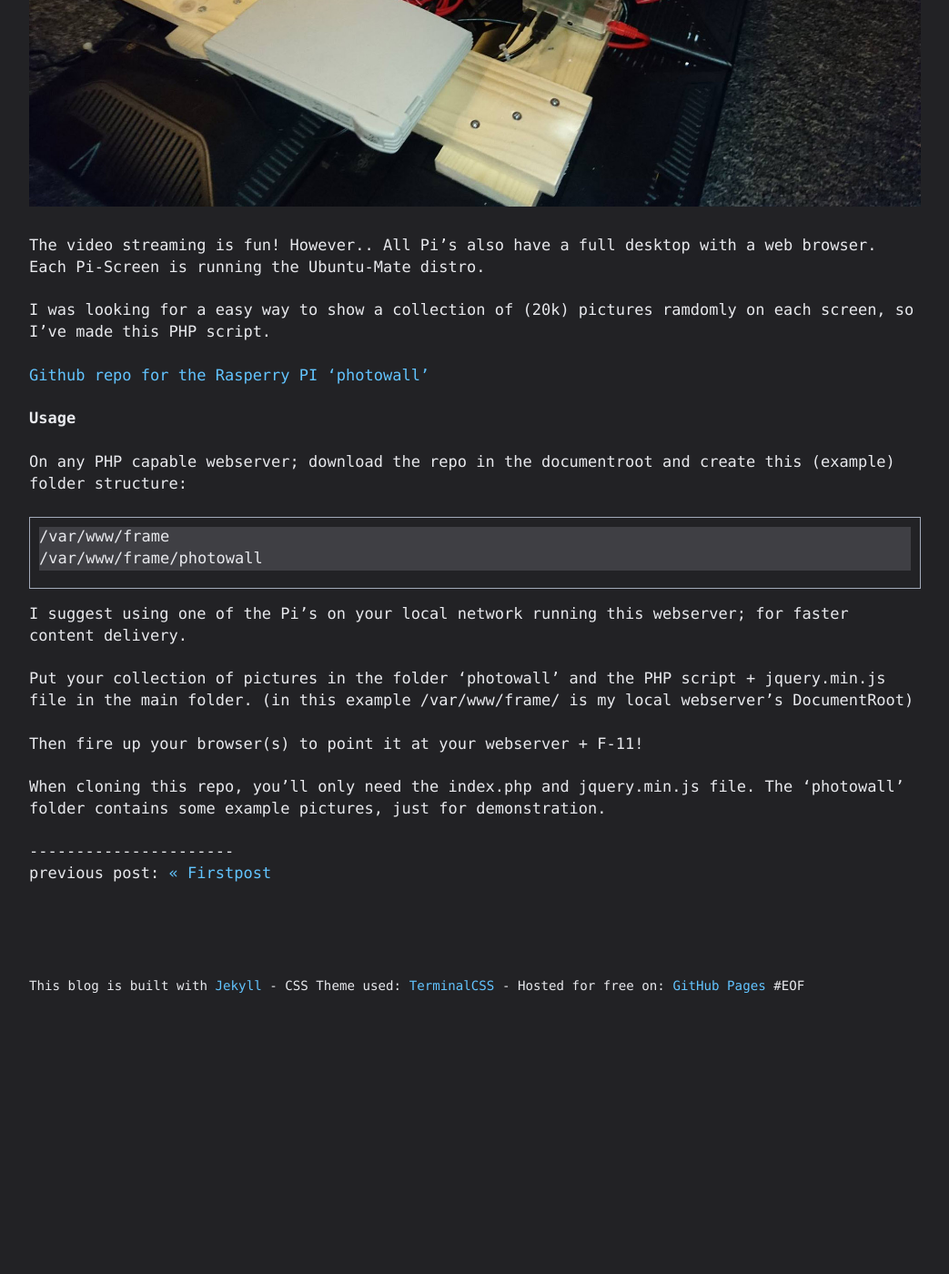
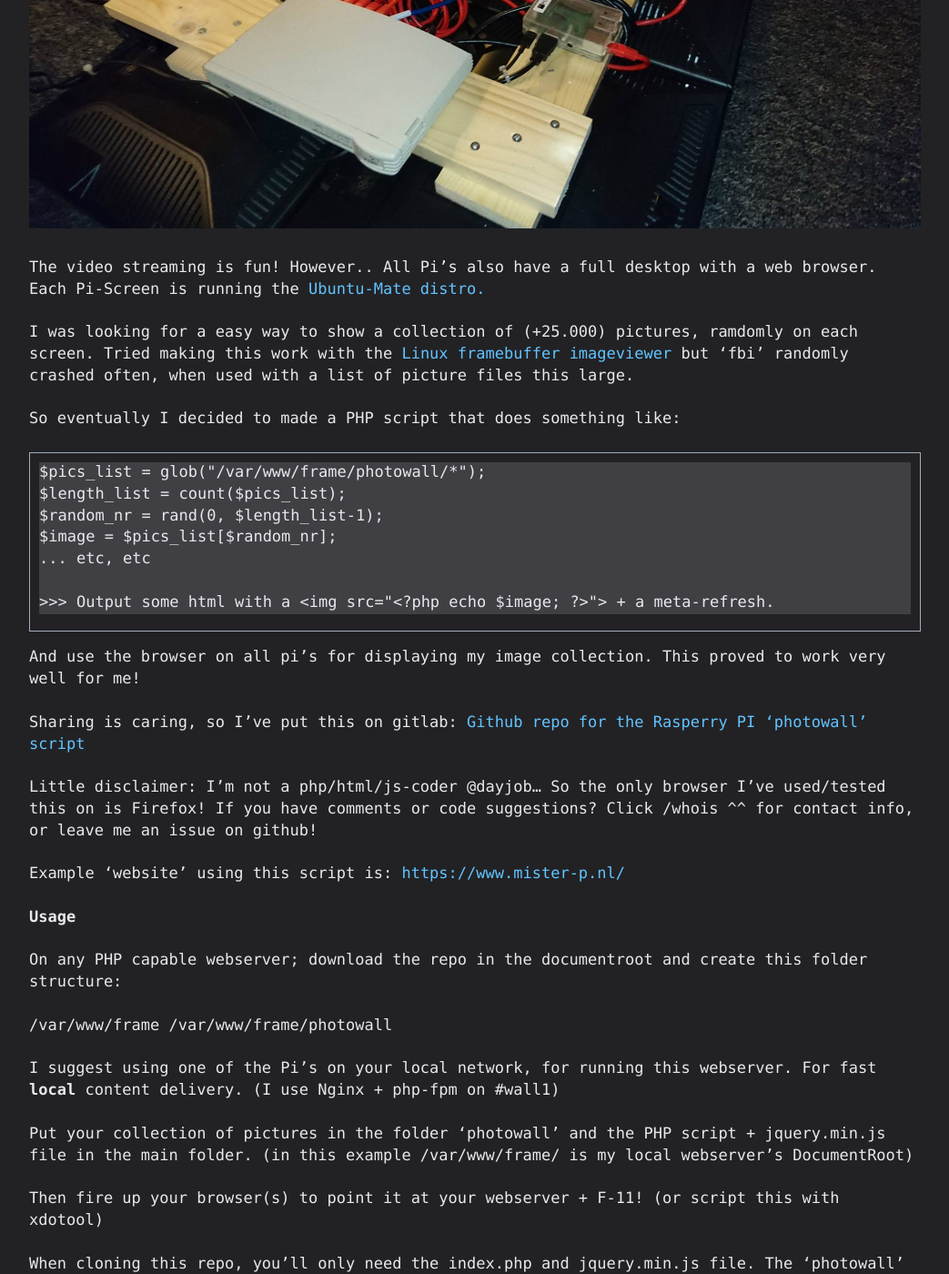
Before and after one commit to basdds/basdds.github.io, a Jekyll site: the page built from _posts/2020-01-21-Raspberry-Pi-Photowall.md, in a window 1280 px wide and 1400 px high, scrolled down 1953 px. Shown: the whole window at 91% size, without its empty margins (118-1161 px from the left). Built offline with Jekyll 4.4.1, drawn with Linux system fonts in a browser that asks for light colours; before the commit the page ends 3050 px from its top, so only the background shows below that; some of the changed text lies outside the part shown.

Commit message:
site update

````diff
--- a/_posts/2020-01-21-Raspberry-Pi-Photowall.md
+++ b/_posts/2020-01-21-Raspberry-Pi-Photowall.md
@@ -2,7 +2,7 @@
 layout: post
 author: Bas
 ---
-A simple PHP script, for displaying randomly-chosen pictures on my 6 PiWall nodes.
+'php-pi-photowall' - A simple PHP script for displaying randomly-chosen pictures on my 6 PiWall nodes.
 
 ![image](/assets/images/piwall.jpg)
 
@@ -16,31 +16,47 @@ A [video](https://www.youtube.com/watch?v=Kru--U1kRy8){:target="_blank"} of what
 
 <iframe width="560" height="315" src="https://www.youtube-nocookie.com/embed/Kru--U1kRy8" frameborder="0" allow="accelerometer; autoplay; encrypted-media; gyroscope; picture-in-picture" allowfullscreen></iframe><br/>
 
-And how it was built; using some wood for a supporting frame... :-)
+And how it was built, using some wood for a frame supporting the 6 moniotors:
 
 [FB Photo album 'piwall'](https://www.facebook.com/bas.dds.nl/media_set?set=a.1429959373697741.1073741893.100000510777171&type=1&l=a61e0e0002){:target="_blank"}
 
 ![image](/assets/images/piwall2.jpg)
 
-The video streaming is fun! However.. All Pi's also have a full desktop with a web browser. Each Pi-Screen is running the Ubuntu-Mate distro.
+The video streaming is fun! However.. All Pi's also have a full desktop with a web browser. Each Pi-Screen is running the [Ubuntu-Mate distro.](https://ubuntu-mate.org/raspberry-pi/){:target="_blank"}
 
-I was looking for a easy way to show a collection of (20k) pictures ramdomly on each screen, so I've made this PHP script.
+I was looking for a easy way to show a collection of (+25.000) pictures, ramdomly on each screen. Tried making this work with the [Linux framebuffer imageviewer](https://manpages.ubuntu.com/manpages/bionic/man1/fbi.1.html){:target="_blank"} but 'fbi' randomly crashed often, when used with a list of picture files this large.
 
-[Github repo for the Rasperry PI 'photowall'](https://github.com/basdds/php-pi-photowall){:target="_blank"}
+So eventually I decided to made a PHP script that does something like:
+
+```
+$pics_list = glob("/var/www/frame/photowall/*");
+$length_list = count($pics_list);
+$random_nr = rand(0, $length_list-1);
+$image = $pics_list[$random_nr];
+... etc, etc
+
+>>> Output some html with a <img src="<?php echo $image; ?>"> + a meta-refresh.
+```
+
+And use the browser on all pi's for displaying my image collection. This proved to work very well for me!
+
+Sharing is caring, so I've put this on gitlab: [Github repo for the Rasperry PI 'photowall' script](https://github.com/basdds/php-pi-photowall){:target="_blank"}
+
+Little disclaimer: I'm not a php/html/js-coder @dayjob... So the only browser I've used/tested this on is Firefox! If you have comments or code suggestions? Click /whois ^^ for contact info, or leave me an issue on github!
+
+Example 'website' using this script is: [https://www.mister-p.nl/](https://www.mister-p.nl/){:target="_blank"}
 
 **Usage**
 
-On any PHP capable webserver; download the repo in the documentroot and create this (example) folder structure:
+On any PHP capable webserver; download the repo in the documentroot and create this folder structure:
 
-```
 /var/www/frame
 /var/www/frame/photowall
-```
 
-I suggest using one of the Pi's on your local network running this webserver; for faster content delivery.
+I suggest using one of the Pi's on your local network, for running this webserver. For fast **local** content delivery. (I use Nginx + php-fpm on #wall1)
 
 Put your collection of pictures in the folder 'photowall' and the PHP script + jquery.min.js file in the main folder. (in this example /var/www/frame/ is my local webserver's DocumentRoot)
 
-Then fire up your browser(s) to point it at your webserver + F-11!
+Then fire up your browser(s) to point it at your webserver + F-11! (or script this with xdotool)
 
 When cloning this repo, you'll only need the index.php and jquery.min.js file. The 'photowall' folder contains some example pictures, just for demonstration.
````
Also changed, not shown: 1 other file.
